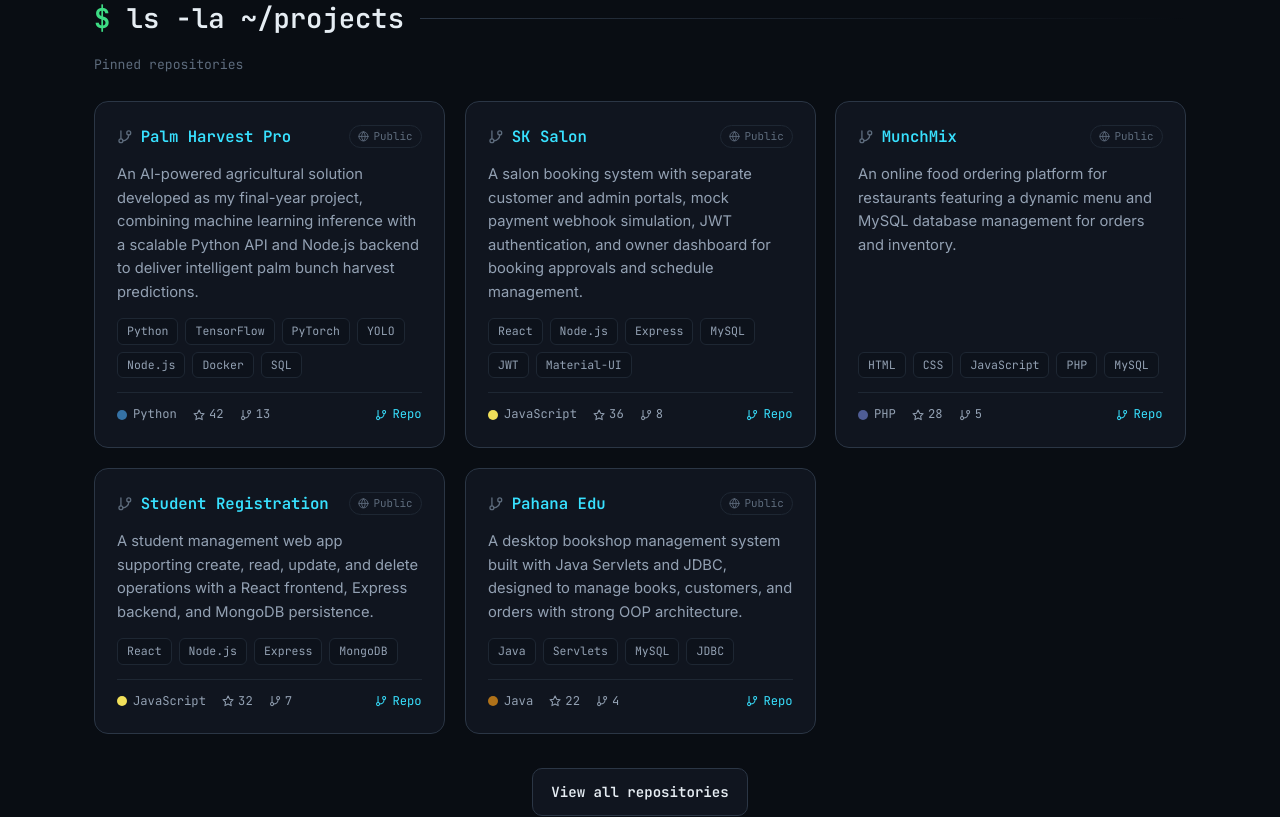
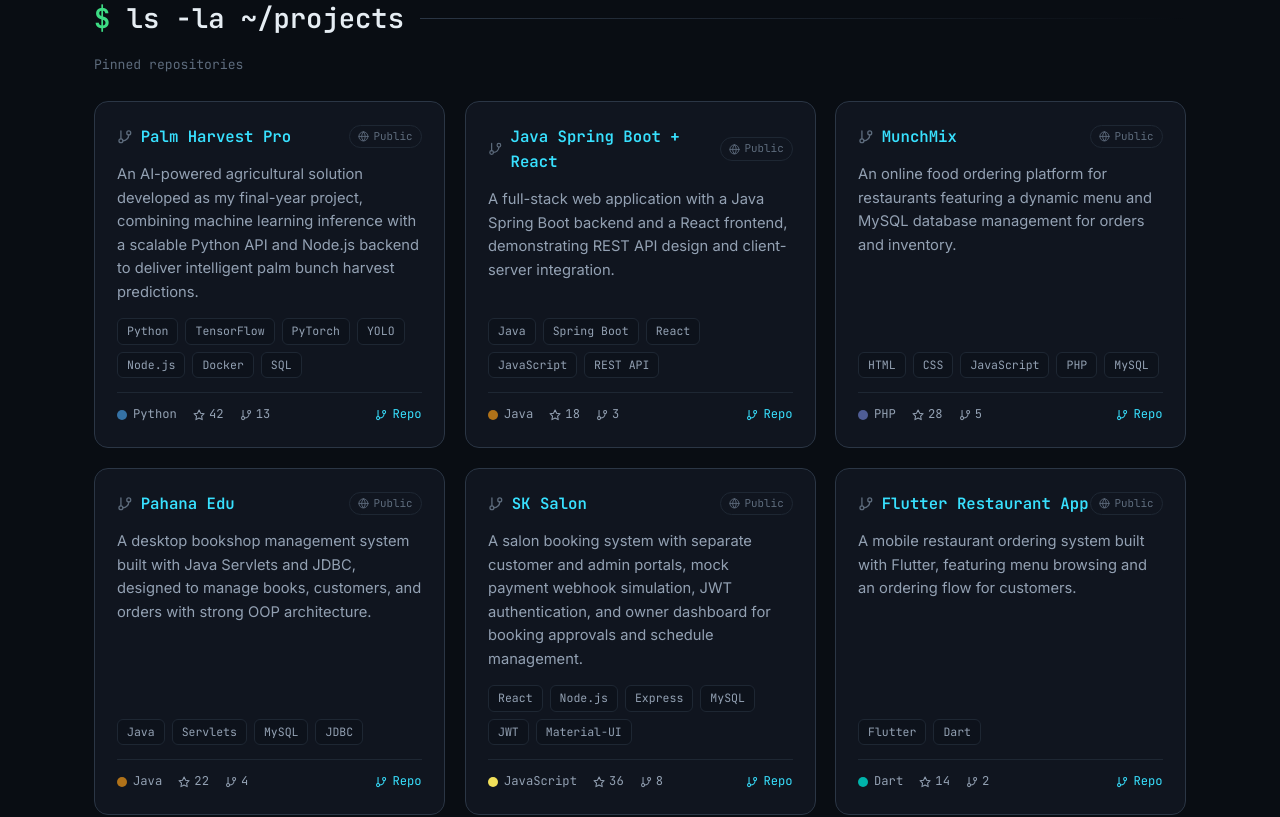
Before and after one commit to SandaruAbenayake/portfolio_SS, a React (Vite) app: page / in a window 1280 px wide. Shown: the part 3040-3857 px from the top of the page. Built offline with nearby package versions, Linux system fonts and the light colour scheme.

Commit message:
Update project list with Java Spring Boot, Flutter, and Pet System
Add three new projects (Java Spring Boot + React, Flutter Restaurant
App, Pet System) and reorder the section; remove Student Registration.

```diff
--- a/src/data/portfolio.js
+++ b/src/data/portfolio.js
@@ -128,16 +128,16 @@ export const projects = [
     pinned: true,
   },
   {
-    name: 'SK Salon',
+    name: 'Java Spring Boot + React',
     visibility: 'Public',
     description:
-      'A salon booking system with separate customer and admin portals, mock payment webhook simulation, JWT authentication, and owner dashboard for booking approvals and schedule management.',
-    stack: ['React', 'Node.js', 'Express', 'MySQL', 'JWT', 'Material-UI'],
-    language: 'JavaScript',
-    languageColor: '#f1e05a',
-    stars: 36,
-    forks: 8,
-    repo: 'https://github.com/SandaruAbenayake/SK_saloon',
+      'A full-stack web application with a Java Spring Boot backend and a React frontend, demonstrating REST API design and client-server integration.',
+    stack: ['Java', 'Spring Boot', 'React', 'JavaScript', 'REST API'],
+    language: 'Java',
+    languageColor: '#b07219',
+    stars: 18,
+    forks: 3,
+    repo: 'https://github.com/SandaruAbenayake/Java-Springboot-React',
     demo: '#',
     pinned: true,
   },
@@ -156,20 +156,6 @@ export const projects = [
     pinned: true,
   },
   {
-    name: 'Student Registration',
-    visibility: 'Public',
-    description:
-      'A student management web app supporting create, read, update, and delete operations with a React frontend, Express backend, and MongoDB persistence.',
-    stack: ['React', 'Node.js', 'Express', 'MongoDB'],
-    language: 'JavaScript',
-    languageColor: '#f1e05a',
-    stars: 32,
-    forks: 7,
-    repo: 'https://github.com/SandaruAbenayake/Student-Registration-Web-Application-MERN',
-    demo: '#',
-    pinned: true,
-  },
-  {
     name: 'Pahana Edu',
     visibility: 'Public',
     description:
@@ -180,6 +166,48 @@ export const projects = [
     stars: 22,
     forks: 4,
     repo: 'https://github.com/SandaruAbenayake/pahana_edu',
+    demo: '#',
+    pinned: true,
+  },
+  {
+    name: 'SK Salon',
+    visibility: 'Public',
+    description:
+      'A salon booking system with separate customer and admin portals, mock payment webhook simulation, JWT authentication, and owner dashboard for booking approvals and schedule management.',
+    stack: ['React', 'Node.js', 'Express', 'MySQL', 'JWT', 'Material-UI'],
+    language: 'JavaScript',
+    languageColor: '#f1e05a',
+    stars: 36,
+    forks: 8,
+    repo: 'https://github.com/SandaruAbenayake/SK_saloon',
+    demo: '#',
+    pinned: true,
+  },
+  {
+    name: 'Flutter Restaurant App',
+    visibility: 'Public',
+    description:
+      'A mobile restaurant ordering system built with Flutter, featuring menu browsing and an ordering flow for customers.',
+    stack: ['Flutter', 'Dart'],
+    language: 'Dart',
+    languageColor: '#00B4AB',
+    stars: 14,
+    forks: 2,
+    repo: 'https://github.com/SandaruAbenayake/Flutter-Restaurant_App',
+    demo: '#',
+    pinned: true,
+  },
+  {
+    name: 'Pet System',
+    visibility: 'Public',
+    description:
+      'A pet shop management system built with core Java and OOP principles, supporting full CRUD operations for a client project.',
+    stack: ['Java', 'OOP'],
+    language: 'Java',
+    languageColor: '#b07219',
+    stars: 10,
+    forks: 1,
+    repo: 'https://github.com/SandaruAbenayake/Pet-System',
     demo: '#',
     pinned: true,
   },
```
